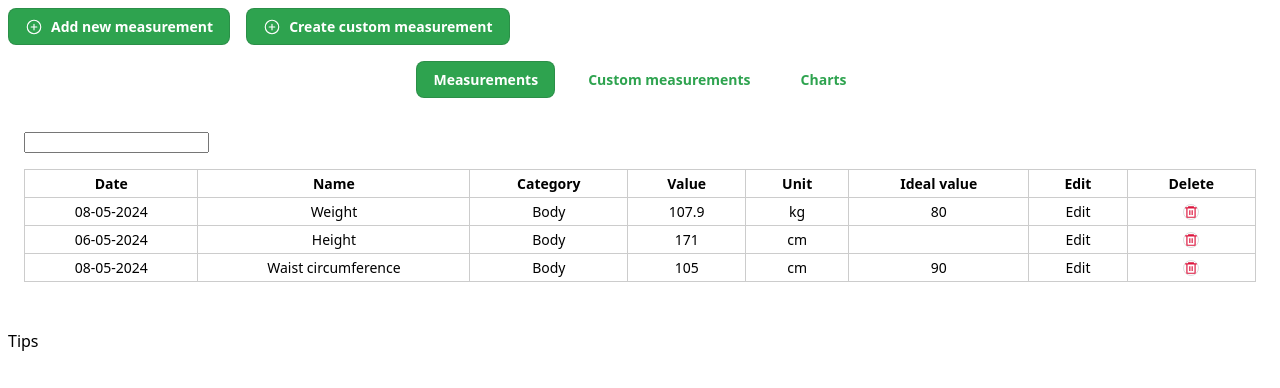
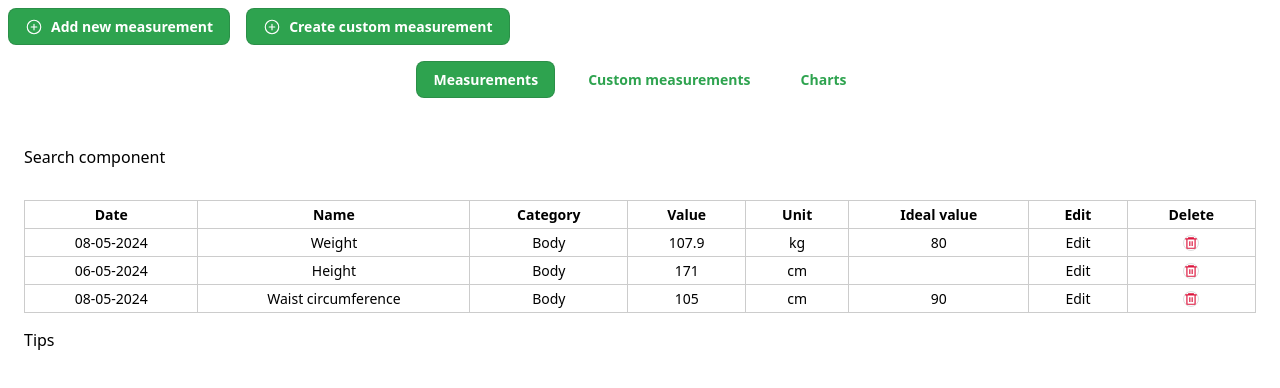
Before and after one commit to G1q/aio-tracker, a React (Vite) app in the folder frontend/: page /measurements in a window 1280 px wide. Shown: the top 388 px of the page. Built offline with nearby package versions, Linux system fonts and the light colour scheme.

Commit message:
Create measurements components

```diff
--- /dev/null
+++ b/frontend/src/components/Measurements/CustomMeasurements.jsx
@@ -0,0 +1,53 @@
+import { RiDeleteBin6Line } from "react-icons/ri"
+import Button from "../ui/Button/Button"
+import Table from "../ui/Table/Table"
+
+const MEASUREMENTS_DATA = [
+    {
+        id: '1',
+        name: 'Weight',
+        category: 'Body',
+        date: '08-05-2024',
+        value: '107.9',
+        unit: 'kg',
+        ideal: '80'
+    },
+    {
+        id: '2',
+        name: 'Height',
+        category: 'Body',
+        date: '06-05-2024',
+        value: '171',
+        unit: 'cm'
+    },
+    {
+        id: '3',
+        name: 'Waist circumference',
+        category: 'Body',
+        date: '08-05-2024',
+        value: '105',
+        unit: 'cm',
+        ideal: '90'
+    }
+]
+
+const CustomMeasurements = () => {
+    const deleteMeasurement = async (id) => {
+        console.log(`Delete item with id ${id}`)
+    }
+
+    return (
+        <Table headers={['Date', 'Name', 'Value', 'Unit', 'Edit', 'Delete']} search>
+            {MEASUREMENTS_DATA.map(data => <tr key={data.id}>
+                <td>{data.date}</td>
+                <td>{data.name}</td>
+                <td>{data.value}</td>
+                <td>{data.unit}</td>
+                <td>Edit</td>
+                <td><Button variant="icon" icon={<RiDeleteBin6Line />} style={{ padding: 0, backgroundColor: 'transparent', color: 'crimson' }} onClick={() => deleteMeasurement(data.id)} /></td>
+            </tr>)}
+        </Table>
+    )
+}
+
+export default CustomMeasurements
--- /dev/null
+++ b/frontend/src/components/Measurements/DefaultMeasurements.jsx
@@ -0,0 +1,58 @@
+import Table from '../ui/Table/Table'
+import Button from '../ui/Button/Button'
+import { RiDeleteBin6Line } from 'react-icons/ri'
+
+const MEASUREMENTS_DATA = [
+    {
+        id: '1',
+        name: 'Weight',
+        category: 'Body',
+        date: '08-05-2024',
+        value: '107.9',
+        unit: 'kg',
+        ideal: '80'
+    },
+    {
+        id: '2',
+        name: 'Height',
+        category: 'Body',
+        date: '06-05-2024',
+        value: '171',
+        unit: 'cm'
+    },
+    {
+        id: '3',
+        name: 'Waist circumference',
+        category: 'Body',
+        date: '08-05-2024',
+        value: '105',
+        unit: 'cm',
+        ideal: '90'
+    }
+]
+
+const DefaultMeasurements = () => {
+    const deleteMeasurement = async (id) => {
+        console.log(`Delete item with id ${id}`)
+    }
+
+    return (
+        <>
+            <Table headers={['Date', 'Name', 'Category', 'Value', 'Unit', 'Ideal value', 'Edit', 'Delete']} search >
+                {MEASUREMENTS_DATA.map(data => <tr key={data.id}>
+                    <td>{data.date}</td>
+                    <td>{data.name}</td>
+                    <td>{data?.category}</td>
+                    <td>{data.value}</td>
+                    <td>{data.unit}</td>
+                    <td>{data?.ideal}</td>
+                    <td>Edit</td>
+                    <td><Button variant="icon" icon={<RiDeleteBin6Line />} style={{ padding: 0, backgroundColor: 'transparent', color: 'crimson' }} onClick={() => deleteMeasurement(data.id)} /></td>
+                </tr>)}
+            </Table>
+            <p>Tips</p>
+        </>
+    )
+}
+
+export default DefaultMeasurements
--- a/frontend/src/components/ui/Table/Table.jsx
+++ b/frontend/src/components/ui/Table/Table.jsx
@@ -5,9 +5,7 @@ const Table = ({ headers, children, search, filters }) => {
         <div className="table-wrapper">
             <div className="table-actions">
                 {
-                    search && (<search>
-                        <input type="search" name="search" id="search" />
-                    </search>)
+                    search && (<p>Search component</p>)
                 }
                 {
                     filters && (<p>Filter component</p>)
--- a/frontend/src/pages/measurements/Measurements.jsx
+++ b/frontend/src/pages/measurements/Measurements.jsx
@@ -1,44 +1,11 @@
 import './Measurements.css'
 import Button from '../../components/ui/Button/Button'
 import { IoAddCircleOutline } from "react-icons/io5";
-import { RiDeleteBin6Line } from "react-icons/ri";
 import Tabs from '../../components/ui/Tabs/Tabs';
-import Table from '../../components/ui/Table/Table';
-
-const MEASUREMENTS_DATA = [
-    {
-        id: '1',
-        name: 'Weight',
-        category: 'Body',
-        date: '08-05-2024',
-        value: '107.9',
-        unit: 'kg',
-        ideal: '80'
-    },
-    {
-        id: '2',
-        name: 'Height',
-        category: 'Body',
-        date: '06-05-2024',
-        value: '171',
-        unit: 'cm'
-    },
-    {
-        id: '3',
-        name: 'Waist circumference',
-        category: 'Body',
-        date: '08-05-2024',
-        value: '105',
-        unit: 'cm',
-        ideal: '90'
-    }
-]
+import DefaultMeasurements from '../../components/Measurements/DefaultMeasurements';
+import CustomMeasurements from '../../components/Measurements/CustomMeasurements';
 
 const Measurements = () => {
-    const deleteMeasurement = async (id) => {
-        console.log(`Delete item with id ${id}`)
-    }
-
     return (
         <section>
             <div className="action-btns">
@@ -49,35 +16,13 @@ const Measurements = () => {
             <Tabs tabs={[
                 {
                     label: 'Measurements',
-                    element: <Table headers={['Date', 'Name', 'Category', 'Value', 'Unit', 'Ideal value', 'Edit', 'Delete']} search>
-                        {MEASUREMENTS_DATA.map(data => <tr key={data.id}>
-                            <td>{data.date}</td>
-                            <td>{data.name}</td>
-                            <td>{data?.category}</td>
-                            <td>{data.value}</td>
-                            <td>{data.unit}</td>
-                            <td>{data?.ideal}</td>
-                            <td>Edit</td>
-                            <td><Button variant="icon" icon={<RiDeleteBin6Line />} style={{ padding: 0, backgroundColor: 'transparent', color: 'crimson' }} onClick={() => deleteMeasurement(data.id)} /></td>
-                        </tr>)}
-                    </Table>
+                    element: <DefaultMeasurements />
                 },
                 {
                     label: 'Custom measurements',
-                    element: <Table headers={['Date', 'Name', 'Value', 'Unit', 'Edit', 'Delete']} search>
-                        {MEASUREMENTS_DATA.map(data => <tr key={data.id}>
-                            <td>{data.date}</td>
-                            <td>{data.name}</td>
-                            <td>{data.value}</td>
-                            <td>{data.unit}</td>
-                            <td>Edit</td>
-                            <td><Button variant="icon" icon={<RiDeleteBin6Line />} style={{ padding: 0, backgroundColor: 'transparent', color: 'crimson' }} onClick={() => deleteMeasurement(data.id)} /></td>
-                        </tr>)}
-                    </Table>
+                    element: <CustomMeasurements />
                 },
                 { label: 'Charts', element: 'Charts element' }]} />
-
-            <p>Tips</p>
         </section>
     )
 }
```
